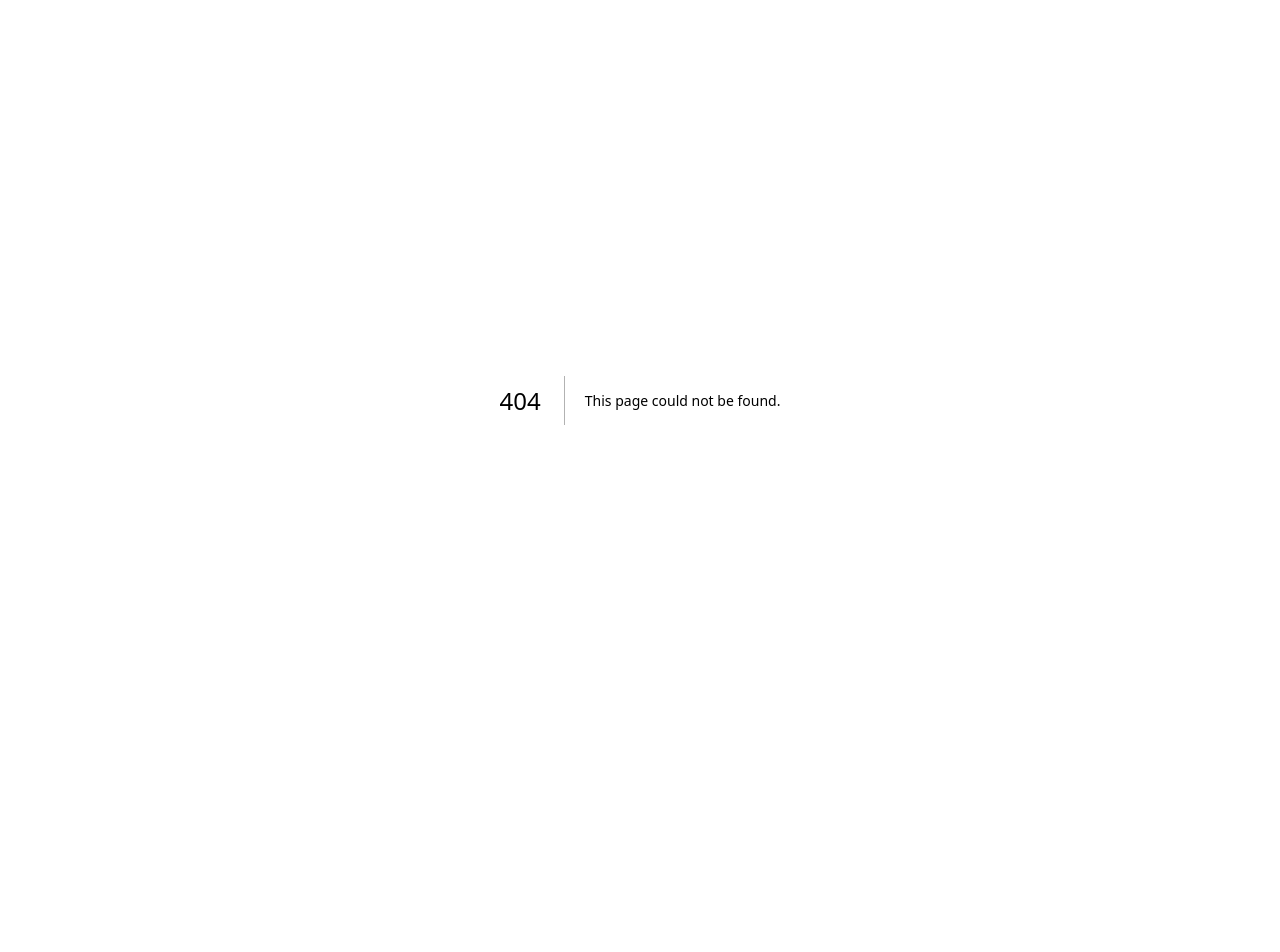
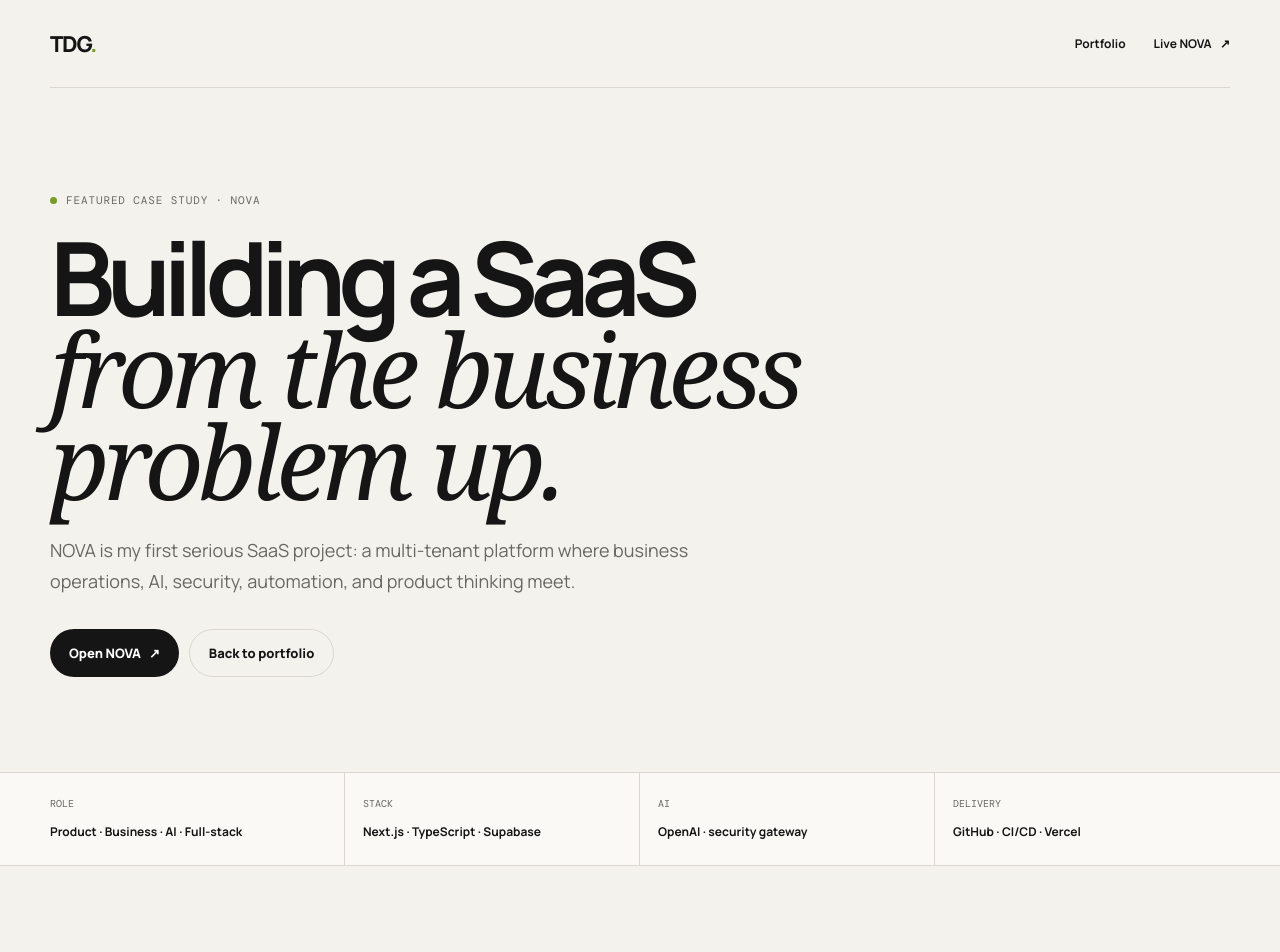
Before and after one commit to Mr-TDG/trystan-portfolio, a Next.js app: page /nova in a window 1280 px wide. Before the commit this address had no page. Shown: the top 952 px of the page. Before the commit the page ends 800 px from the top, so only its background shows below. Built offline with nearby package versions, Linux system fonts and the light colour scheme.

Commit message:
feat: add NOVA portfolio case study

```diff
--- /dev/null
+++ b/app/nova/page.tsx
@@ -0,0 +1,123 @@
+const sections = [
+  {
+    number: "01",
+    title: "The problem",
+    body: "NOVA started from a practical business question: what happens when an organization has useful data, workflows, and AI capabilities, but the systems around them are disconnected? The product is designed around turning operational information into structured work and decisions.",
+  },
+  {
+    number: "02",
+    title: "The product",
+    body: "The first release is a multi-tenant SaaS workspace with authenticated users, tenant-scoped data, lead operations, integrations, AI-assisted workflows, audit logging, and a controlled Self-Fix control plane. V2 is being shaped around two experiences: management runs the organization; employees work within it.",
+  },
+  {
+    number: "03",
+    title: "The architecture",
+    body: "The application is built with Next.js and TypeScript, backed by Supabase/PostgreSQL. Authentication and authorization stay server-side. Data access is tenant-scoped, integrations are handled through server routes, and the AI layer is separated behind an application gateway.",
+  },
+  {
+    number: "04",
+    title: "AI security",
+    body: "The AI layer does not receive authority simply because a model can generate an answer. NOVA uses prompt-extraction defenses, sensitive-output guards, structured inputs and outputs, allowlisted read-only tools, tenant scoping, rate limits, audit events, and deterministic regression tests.",
+  },
+  {
+    number: "05",
+    title: "Controlled automation",
+    body: "Self-Fix was designed as a control plane rather than an autonomous production deployer. Incidents become diagnoses and proposals; approved work moves to an isolated worker, runs verification, and reports back. Production authority remains outside the model.",
+  },
+  {
+    number: "06",
+    title: "What broke",
+    body: "Building a real product exposed real failures: mismatched database assumptions, demo provisioning constraints, integration-state issues, and an AI prompt-security gap. Each was treated as an engineering problem: reproduce, inspect the actual system, fix the boundary, verify, and document the lesson.",
+  },
+];
+
+export default function NovaCaseStudy() {
+  return (
+    <main className="case-study">
+      <nav className="nav shell case-nav">
+        <a className="brand" href="/">TDG<span>.</span></a>
+        <div className="case-nav-links">
+          <a href="/">Portfolio</a>
+          <a href="https://nova-tdg.vercel.app" target="_blank" rel="noreferrer">Live NOVA <span>↗</span></a>
+        </div>
+      </nav>
+
+      <section className="case-hero shell">
+        <div className="eyebrow"><span className="status-dot" /> Featured case study · NOVA</div>
+        <h1>Building a SaaS<br /><em>from the business problem up.</em></h1>
+        <p>
+          NOVA is my first serious SaaS project: a multi-tenant platform where business
+          operations, AI, security, automation, and product thinking meet.
+        </p>
+        <div className="case-hero-actions">
+          <a className="button primary" href="https://nova-tdg.vercel.app" target="_blank" rel="noreferrer">Open NOVA <span>↗</span></a>
+          <a className="button secondary" href="/">Back to portfolio</a>
+        </div>
+      </section>
+
+      <section className="case-stats">
+        <div className="shell case-stats-grid">
+          <div><span>Role</span><strong>Product · Business · AI · Full-stack</strong></div>
+          <div><span>Stack</span><strong>Next.js · TypeScript · Supabase</strong></div>
+          <div><span>AI</span><strong>OpenAI · security gateway</strong></div>
+          <div><span>Delivery</span><strong>GitHub · CI/CD · Vercel</strong></div>
+        </div>
+      </section>
+
+      <section className="case-content shell">
+        <div className="case-intro">
+          <span className="section-label">The build</span>
+          <h2>Not a tutorial project.<br /><em>A real product under iteration.</em></h2>
+          <p>
+            The goal was never to make a convincing screenshot. The goal was to take an
+            idea through product decisions, implementation, deployment, failure, correction,
+            and verification.
+          </p>
+        </div>
+
+        <div className="case-sections">
+          {sections.map((section) => (
+            <article key={section.number} className="case-section">
+              <span>{section.number}</span>
+              <div>
+                <h3>{section.title}</h3>
+                <p>{section.body}</p>
+              </div>
+            </article>
+          ))}
+        </div>
+      </section>
+
+      <section className="case-architecture dark-section">
+        <div className="shell">
+          <div className="section-label light">System thinking</div>
+          <div className="architecture">
+            <div className="arch-node">User</div>
+            <div className="arch-arrow">↓</div>
+            <div className="arch-node">Authentication + tenant authorization</div>
+            <div className="arch-arrow">↓</div>
+            <div className="arch-node">NOVA application + data layer</div>
+            <div className="arch-arrow">↓</div>
+            <div className="arch-node">AI gateway / allowlisted tools</div>
+            <div className="arch-arrow">↓</div>
+            <div className="arch-node">Validated output / controlled action</div>
+          </div>
+          <p className="architecture-note">
+            The important boundary is not the model. The application remains the authority.
+          </p>
+        </div>
+      </section>
+
+      <section className="case-close shell">
+        <div className="section-label">What&apos;s next</div>
+        <h2>V2 moves from business operations to <em>organization management.</em></h2>
+        <p>
+          The next release is being designed around two interfaces: a management experience
+          for running the organization and an employee experience for working within it.
+          The core stays industry-agnostic.
+        </p>
+        <a className="text-link" href="/">Return to portfolio <span>↗</span></a>
+      </section>
+    </main>
+  );
+}
```
